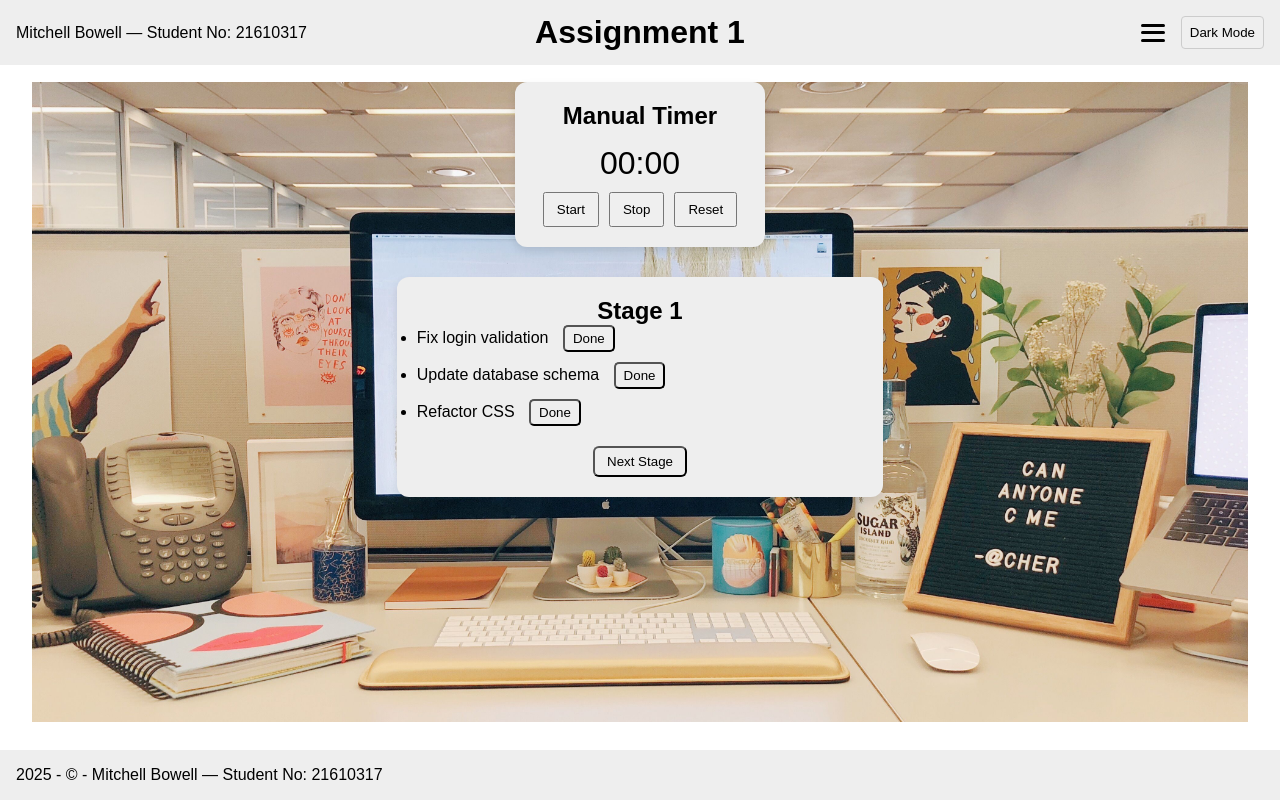
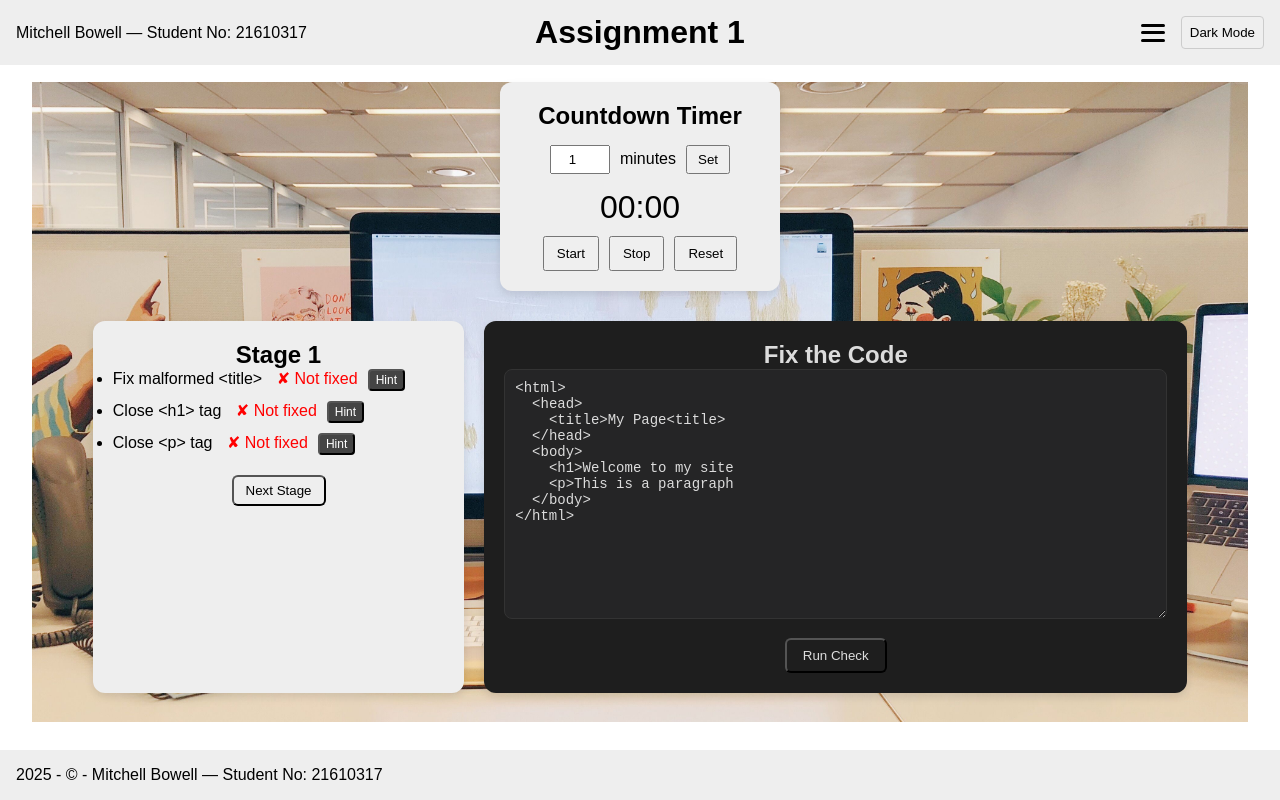
Before and after one commit to MitchBow/CWA-Assignment-2, a Next.js app: page /court-room in a window 1280 px wide. Built offline with nearby package versions, Linux system fonts and the light colour scheme.

Commit message:
added the code input area, checks for stages, real timer

```diff
--- a/app/components/Courtroom.tsx
+++ b/app/components/Courtroom.tsx
@@ -43,7 +43,7 @@ const Courtroom: React.FC<CourtroomProps> = ({ visible, reason, onRetry }) => {
           color: 'var(--text-color)',
         }}
       >
-        <h2>Courtroom</h2>
+        <h2>YOU GOT SENT TO COURT</h2>
         <p>{reason}</p>
         <div style={{ marginTop: '20px' }}>
           {/* Retry button */}
--- a/app/components/ManualTimer.tsx
+++ b/app/components/ManualTimer.tsx
@@ -1,28 +1,41 @@
 'use client';
 import React, { useState, useEffect } from 'react';
 
-interface ManualTimerProps {
-  initialSeconds?: number;
-}
-
-const ManualTimer: React.FC<ManualTimerProps> = ({ initialSeconds = 0 }) => {
-  const [seconds, setSeconds] = useState(initialSeconds);
+const ManualTimer: React.FC = () => {
+  const [seconds, setSeconds] = useState(0);        // current countdown value
+  const [inputMinutes, setInputMinutes] = useState(1); // user input for minutes
   const [isRunning, setIsRunning] = useState(false);
 
   useEffect(() => {
     let timer: NodeJS.Timeout;
-    if (isRunning) {
+    if (isRunning && seconds > 0) {
       timer = setInterval(() => {
-        setSeconds(prev => prev + 1);
+        setSeconds(prev => {
+          if (prev <= 1) {
+            clearInterval(timer);
+            setIsRunning(false);
+            return 0;
+          }
+          return prev - 1;
+        });
       }, 1000);
     }
     return () => clearInterval(timer);
-  }, [isRunning]);
+  }, [isRunning, seconds]);
 
-  const startTimer = () => setIsRunning(true);
+  const startTimer = () => {
+    if (seconds > 0) setIsRunning(true);
+  };
+
   const stopTimer = () => setIsRunning(false);
+
   const resetTimer = () => {
-    setSeconds(initialSeconds);
+    setSeconds(inputMinutes * 60);
+    setIsRunning(false);
+  };
+
+  const setTimer = () => {
+    setSeconds(inputMinutes * 60);
     setIsRunning(false);
   };
 
@@ -36,16 +49,43 @@ const ManualTimer: React.FC<ManualTimerProps> = ({ initialSeconds = 0 }) => {
     <div
       style={{
         textAlign: 'center',
-        margin: '50px auto 30px auto', // top margin increased for spacing from header
+        margin: '50px auto 30px auto',
         padding: '20px',
         backgroundColor: 'var(--header-footer-background)',
         borderRadius: '12px',
-        width: '250px',
+        width: '280px',
         boxShadow: '0 4px 8px rgba(0,0,0,0.1)',
       }}
     >
-      <h2 style={{ marginBottom: '15px' }}>Manual Timer</h2>
+      <h2 style={{ marginBottom: '15px' }}>Countdown Timer</h2>
+
+      {/* Input to set minutes */}
+      <div style={{ marginBottom: '15px' }}>
+        <input
+          type="number"
+          min="0"
+          value={inputMinutes}
+          onChange={(e) => setInputMinutes(Number(e.target.value))}
+          style={{
+            width: '60px',
+            padding: '5px',
+            textAlign: 'center',
+            marginRight: '10px',
+          }}
+        />
+        <span>minutes</span>
+        <button
+          onClick={setTimer}
+          style={{ marginLeft: '10px', padding: '5px 10px' }}
+        >
+          Set
+        </button>
+      </div>
+
+      {/* Timer display */}
       <p style={{ fontSize: '2rem', margin: '10px 0' }}>{formatTime(seconds)}</p>
+
+      {/* Controls */}
       <div>
         <button onClick={startTimer} style={{ margin: '0 5px', padding: '8px 12px' }}>Start</button>
         <button onClick={stopTimer} style={{ margin: '0 5px', padding: '8px 12px' }}>Stop</button>
--- a/app/components/StageManager.tsx
+++ b/app/components/StageManager.tsx
@@ -1,22 +1,186 @@
 'use client';
 import React, { useState, useEffect } from 'react';
-import { tasks as allTasks, Task } from './tasks';
+import { Task } from './tasks';
 
 interface StageManagerProps {
   inCourtroom?: boolean;
 }
 
+//this code was heavily assisted in being writen through chatGTP, as they made all the stages
+// Broken HTML snippets for each stage
+const stageCode: Record<number, string> = {
+  1: `
+<html>
+  <head>
+    <title>My Page<title>
+  </head>
+  <body>
+    <h1>Welcome to my site
+    <p>This is a paragraph
+  </body>
+</html>
+  `.trim(),
+
+  2: `
+<html>
+  <head>
+    <style>h1 { color: red; }</style>
+  </head>
+  <body>
+    <img src="logo.png">
+    <ul>
+      <li>Item 1
+      <li>Item 2</li>
+    </ul>
+  </body>
+</html>
+  `.trim(),
+
+  3: `
+<html>
+  <body>
+    <form>
+      <input name="username">
+      <input name="email">
+    </form>
+  </body>
+</html>
+  `.trim(),
+
+  4: `
+<html>
+  <body>
+    <div>
+      <input type="text" name="firstName">
+    </div>
+    <div>
+      <input type="text" name="lastName">
+    </div>
+    <div>Footer text here</div>
+  </body>
+</html>
+  `.trim(),
+
+  5: `
+<html>
+  <head>
+    <title>Advanced Page</title>
+  </head>
+  <body>
+    <p>5 > 3 & 2 < 4</p>
+    <!-- Missing charset meta -->
+  </body>
+</html>
+  `.trim(),
+};
+
+// Tasks per stage
+const stageTasks: Record<number, string[]> = {
+  1: ['Fix malformed <title>', 'Close <h1> tag', 'Close <p> tag'],
+  2: ['Add alt attribute to <img>', 'Close <li> tags', 'Link external stylesheet'],
+  3: ['Add required to inputs', 'Set type="email" for email input', 'Add form action'],
+  4: ['Add labels for inputs', 'Use semantic tags', 'Add lang="en" to <html>'],
+  5: ['Add unit test function', 'Escape special characters', 'Add meta charset tag'],
+};
+
+// Hints for each stage/task
+const stageHints: Record<number, Record<string, string>> = {
+  1: {
+    'Fix malformed <title>': 'Remember to add a proper closing </title> tag.',
+    'Close <h1> tag': 'Headings should always have an opening and closing tag.',
+    'Close <p> tag': 'Paragraphs need </p> to close correctly.',
+  },
+  2: {
+    'Add alt attribute to <img>': 'Images need alt="description" for accessibility.',
+    'Close <li> tags': 'Each <li> should be closed with </li>.',
+    'Link external stylesheet': 'Use <link rel="stylesheet" href="style.css"> instead of <style>.',
+  },
+  3: {
+    'Add required to inputs': 'Try adding required inside <input>.',
+    'Set type="email" for email input': 'Use type="email" so browsers validate the field.',
+    'Add form action': 'Forms should have an action, like action="/submit".',
+  },
+  4: {
+    'Add labels for inputs': 'Wrap inputs with <label> or use <label for="id">.',
+    'Use semantic tags': 'Replace <div> for page areas with <header>, <footer>, etc.',
+    'Add lang="en" to <html>': 'The <html> tag should have lang="en".',
+  },
+  5: {
+    'Add unit test function': 'Try writing a simple function test() {} or describe() block.',
+    'Escape special characters': 'Replace < with &lt;, > with &gt;, & with &amp;.',
+    'Add meta charset tag': 'Inside <head>, add <meta charset="UTF-8">.',
+  },
+};
+
+// Validation checks
+const stageChecks: Record<number, Record<string, (code: string) => boolean>> = {
+  1: {
+    'Fix malformed <title>': code => !code.includes('<title>My Page<title>'),
+    'Close <h1> tag': code => code.includes('</h1>'),
+    'Close <p> tag': code => code.includes('</p>'),
+  },
+  2: {
+    'Add alt attribute to <img>': code => code.includes('alt='),
+    'Close <li> tags': code => code.includes('</li>'),
+    'Link external stylesheet': code => code.includes('<link rel="stylesheet"'),
+  },
+  3: {
+    'Add required to inputs': code => code.includes('required'),
+    'Set type="email" for email input': code => code.includes('type="email"'),
+    'Add form action': code => code.includes('action='),
+  },
+  4: {
+    'Add labels for inputs': code => code.includes('<label'),
+    'Use semantic tags': code => code.includes('<header>') || code.includes('<footer>'),
+    'Add lang="en" to <html>': code => code.includes('<html lang="en"'),
+  },
+  5: {
+    'Add unit test function': code => code.includes('function test(') || code.includes('describe('),
+    'Escape special characters': code => code.includes('&lt;') && code.includes('&gt;'),
+    'Add meta charset tag': code => code.includes('<meta charset="UTF-8">'),
+  },
+};
+
 const StageManager: React.FC<StageManagerProps> = ({ inCourtroom }) => {
   const [stage, setStage] = useState(1);
   const [activeTasks, setActiveTasks] = useState<Task[]>([]);
+  const [brokenCode, setBrokenCode] = useState<string>('');
+  const [hints, setHints] = useState<string[]>([]);
 
   useEffect(() => {
-    const stageTasks = allTasks.filter(t => t.stage === stage);
-    setActiveTasks(stageTasks.map(t => ({ ...t, completed: false })));
+    // Load tasks for current stage
+    const tasks = stageTasks[stage].map((t, i) => ({
+      id: `${stage}-${i}`,
+      stage,
+      message: t,
+      completed: false,
+    }));
+    setActiveTasks(tasks);
+
+    // Load broken HTML for this stage
+    setBrokenCode(stageCode[stage] || '');
+    setHints([]); // reset hints when stage changes
   }, [stage]);
 
-  const completeTask = (id: string) => {
-    setActiveTasks(prev => prev.map(t => (t.id === id ? { ...t, completed: true } : t)));
+  const runCheck = () => {
+    if (!stageChecks[stage]) return;
+
+    setActiveTasks(prev =>
+      prev.map(task => {
+        const checkFn = stageChecks[stage][task.message];
+        if (checkFn && checkFn(brokenCode)) {
+          return { ...task, completed: true };
+        }
+        return { ...task, completed: false };
+      })
+    );
+  };
+
+  const showHint = (taskMessage: string) => {
+    const hint = stageHints[stage][taskMessage];
+    if (hint && !hints.includes(hint)) {
+      setHints(prev => [...prev, hint]);
+    }
   };
 
   if (inCourtroom) return null;
@@ -24,8 +188,16 @@ const StageManager: React.FC<StageManagerProps> = ({ inCourtroom }) => {
   return (
     <div
       style={{
-        width: '40%',             // make the box 40% of the page width
-        margin: '30px auto',      // center horizontally
+        display: 'flex',
+        width: '90%',
+        margin: '30px auto',
+        gap: '20px',
+      }}
+    >
+      {/* Left Side: Task List */}
+      <div
+        style={{
+          flex: 1,
           padding: '20px',
           borderRadius: '12px',
           backgroundColor: 'var(--header-footer-background)',
@@ -37,26 +209,55 @@ const StageManager: React.FC<StageManagerProps> = ({ inCourtroom }) => {
           {activeTasks.map(task => (
             <li key={task.id} style={{ marginBottom: '10px' }}>
               {task.message}{' '}
-            {!task.completed ? (
+              {task.completed ? (
+                <span style={{ color: 'green', marginLeft: '10px' }}>
+                  ✔ Completed
+                </span>
+              ) : (
+                <>
+                  <span style={{ color: 'red', marginLeft: '10px' }}>
+                    ✘ Not fixed
+                  </span>
                   <button
-                onClick={() => completeTask(task.id)}
+                    onClick={() => showHint(task.message)}
                     style={{
                       marginLeft: '10px',
-                  padding: '4px 8px',
-                  borderRadius: '5px',
+                      padding: '2px 6px',
+                      borderRadius: '4px',
+                      fontSize: '12px',
                       cursor: 'pointer',
-                  backgroundColor: 'var(--button-background)',
-                  color: 'var(--button-text)',
+                      backgroundColor: '#444',
+                      color: '#fff',
                     }}
                   >
-                Done
+                    Hint
                   </button>
-            ) : (
-              <span style={{ color: 'green', marginLeft: '10px' }}>✔ Completed</span>
+                </>
               )}
             </li>
           ))}
         </ul>
+
+        {/* Show hints under the task list */}
+        {hints.length > 0 && (
+          <div
+            style={{
+              marginTop: '15px',
+              padding: '10px',
+              borderRadius: '6px',
+              backgroundColor: '#f1f1f1',
+              color: '#333',
+              fontSize: '14px',
+            }}
+          >
+            <strong>Hints:</strong>
+            <ul>
+              {hints.map((hint, idx) => (
+                <li key={idx}>{hint}</li>
+              ))}
+            </ul>
+          </div>
+        )}
 
         <div style={{ marginTop: '20px', textAlign: 'center' }}>
           {stage > 1 && (
@@ -74,6 +275,7 @@ const StageManager: React.FC<StageManagerProps> = ({ inCourtroom }) => {
               Previous Stage
             </button>
           )}
+          {stage < 5 && (
             <button
               onClick={() => setStage(stage + 1)}
               style={{
@@ -86,6 +288,51 @@ const StageManager: React.FC<StageManagerProps> = ({ inCourtroom }) => {
             >
               Next Stage
             </button>
+          )}
+        </div>
+      </div>
+
+      {/* Right Side: Code Editor */}
+      <div
+        style={{
+          flex: 2,
+          padding: '20px',
+          borderRadius: '12px',
+          backgroundColor: '#1e1e1e',
+          color: '#dcdcdc',
+          boxShadow: '0 4px 8px rgba(0,0,0,0.1)',
+        }}
+      >
+        <h2 style={{ textAlign: 'center' }}>Fix the Code</h2>
+        <textarea
+          value={brokenCode}
+          onChange={e => setBrokenCode(e.target.value)}
+          style={{
+            width: '100%',
+            height: '250px',
+            borderRadius: '8px',
+            padding: '10px',
+            fontFamily: 'monospace',
+            fontSize: '14px',
+            backgroundColor: '#252526',
+            color: '#dcdcdc',
+            border: '1px solid #333',
+          }}
+        />
+        <div style={{ marginTop: '15px', textAlign: 'center' }}>
+          <button
+            onClick={runCheck}
+            style={{
+              padding: '8px 16px',
+              borderRadius: '6px',
+              cursor: 'pointer',
+              backgroundColor: 'var(--button-background)',
+              color: 'var(--button-text)',
+            }}
+          >
+            Run Check
+          </button>
+        </div>
       </div>
     </div>
   );
```
Lines whose indentation alone changed are shown as unchanged.
